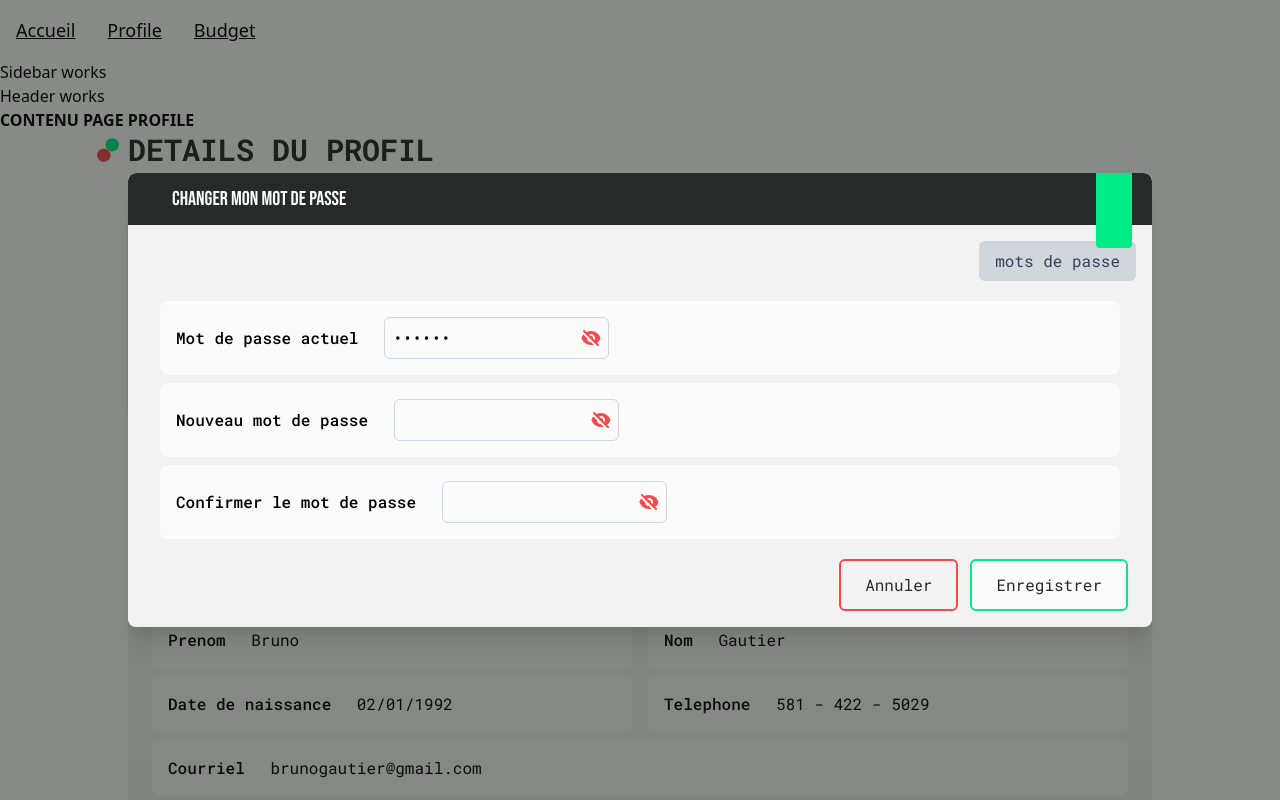
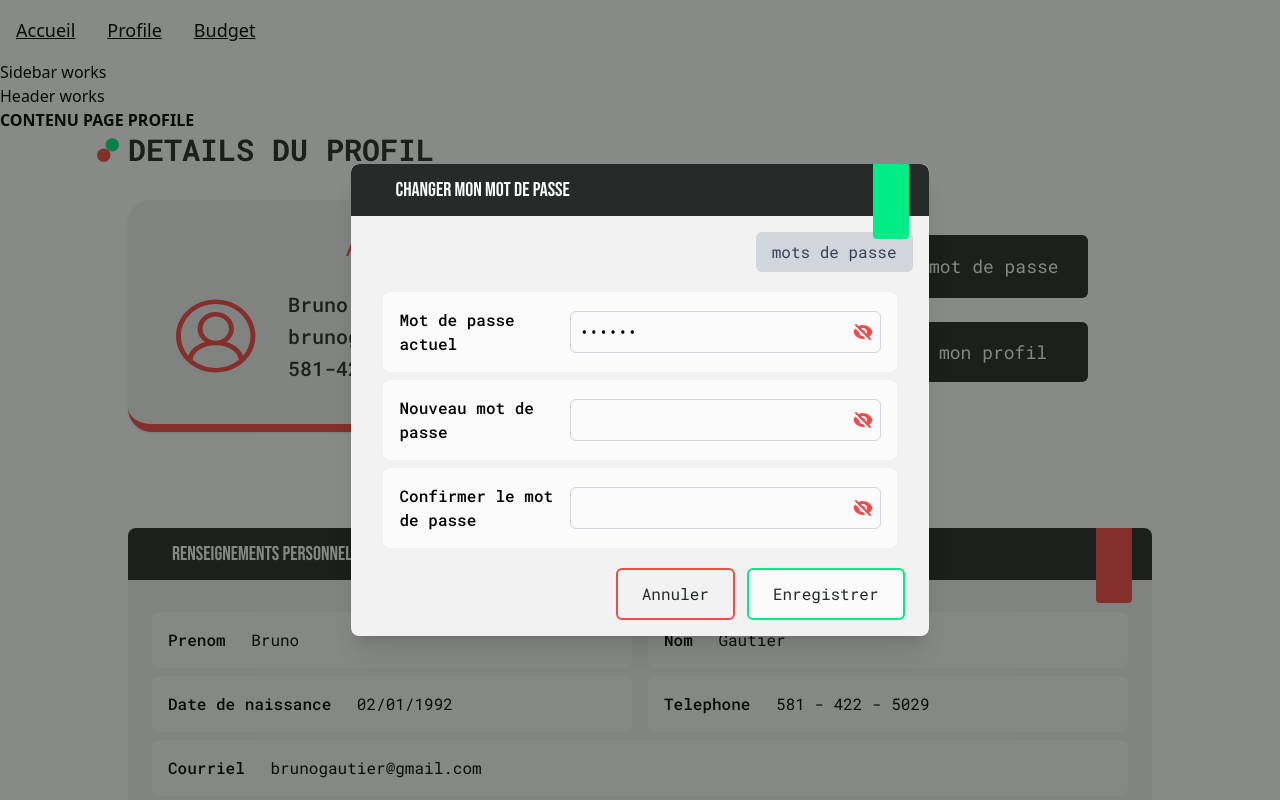
Before and after one commit to Big-pun/projet-synthese, a Vue app: page /espace-client/profil in a window 1280 px wide. Both pictures are taken after a click on the button "Changer mon mot de passe". Shown: the top 800 px of the page. Built offline with nearby package versions, Linux system fonts and the light colour scheme.

Commit message:
Tweak ProfileForm css

```diff
--- a/src/components/general/ProfileForm.vue
+++ b/src/components/general/ProfileForm.vue
@@ -87,7 +87,7 @@ function toggleAllPasswordsVisibility() {
 <template>
   <div v-if="isOpen"
        class="fixed inset-0 bg-black/50 flex items-center justify-center z-50 font-roboto">
-    <div class="bg-light-gray max-h-screen overflow-y-auto  max-w-screen-lg w-full rounded-lg shadow-xl mx-4 transition-all duration-200">
+    <div class="bg-light-gray max-h-screen overflow-y-auto  max-w-screen-lg rounded-lg shadow-xl mx-4 transition-all duration-200">
       <!-- En-tête du modal avec style cohérent -->
       <div class="flex items-center justify-between p-3 rounded-t-lg bg-gray relative">
         <h3 class="text-white ml-8">{{ title }}</h3>
@@ -102,7 +102,7 @@ function toggleAllPasswordsVisibility() {
       <!-- Bouton pour basculer la visibilité de tous les mots de passe -->
       <div class="flex justify-end p-4">
         <button
-          v-if="modalType === 'changePassword'"
+          v-if="modalType === 'changePassword' || modalType === 'deleteProfile'"
           @click="toggleAllPasswordsVisibility"
           class="px-4 py-2 bg-gray-300 text-gray-700 rounded-md hover:bg-gray-400 transition-colors duration-200">
           mots de passe
@@ -112,9 +112,9 @@ function toggleAllPasswordsVisibility() {
       <!-- Corps du formulaire -->
       <div :class="getGridPersonnalInfo(modalType)" class="px-6 w-full">
         <div v-for="field in formFields" :key="field.key" class="py-1 px-2" >
-          <div class="rounded-lg bg-white p-4 flex w-full items-center">
-            <label class="block font-medium responsive-margin">{{ field.label }}</label>
-            <div class="relative">
+          <div class="rounded-lg bg-white p-4 flex w-full items-center flex-col sm:flex-row gap-4">
+            <label class="block font-medium w-full sm:w-1/3">{{ field.label }}</label>
+            <div class="relative w-full sm:w-2/3">
               <input
                 v-model="localFormData[field.key]"
                 :type="getFieldType(field)"
```
